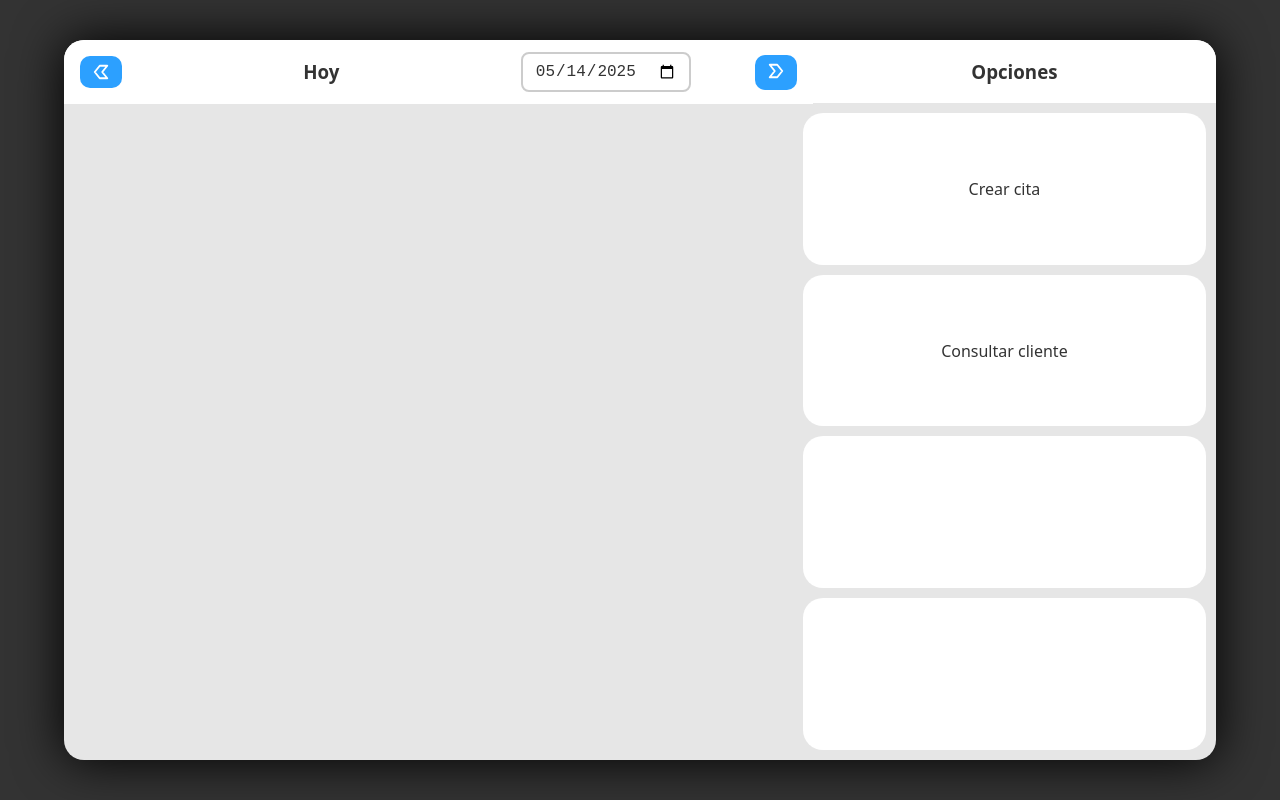
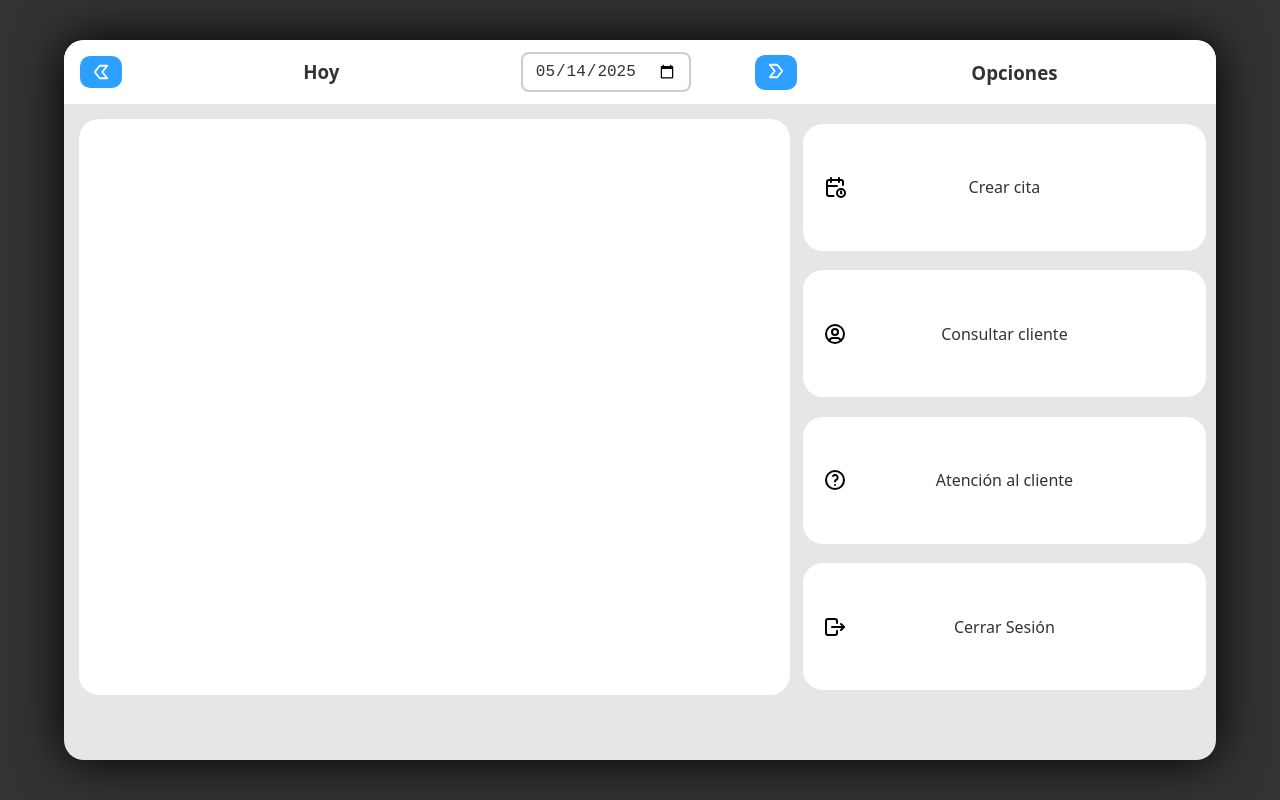
Before and after one commit to DiegoR-06/app-gestion, a website: page frontend/index.html in a window 1280 px wide. Drawn offline with Linux system fonts and the light colour scheme.

Commit message:
frontend update styles

```diff
--- a/frontend/index.html
+++ b/frontend/index.html
@@ -47,16 +47,104 @@
                         </button>
                     </div>
                 </header>
+                <div class="citas"></div>
             </div>
             <div class="contenedor-opciones">
                 <header>
                     <h3>Opciones</h3>
                 </header>
                 <div class="opciones">
-                    <div class="op op1">Crear cita</div>
-                    <div class="op op2">Consultar cliente</div>
-                    <div class="op op3"></div>
-                    <div class="op op4"></div>
+                    <div class="op op1">
+                        <svg
+                            xmlns="http://www.w3.org/2000/svg"
+                            width="24"
+                            height="24"
+                            viewBox="0 0 24 24"
+                            fill="none"
+                            stroke="black"
+                            stroke-width="2"
+                            stroke-linecap="round"
+                            stroke-linejoin="round"
+                        >
+                            <path
+                                d="M10.5 21h-4.5a2 2 0 0 1 -2 -2v-12a2 2 0 0 1 2 -2h12a2 2 0 0 1 2 2v3"
+                            />
+                            <path d="M16 3v4" />
+                            <path d="M8 3v4" />
+                            <path d="M4 11h10" />
+                            <path
+                                d="M18 18m-4 0a4 4 0 1 0 8 0a4 4 0 1 0 -8 0"
+                            />
+                            <path d="M18 16.5v1.5l.5 .5" />
+                        </svg>
+                        <h4>Crear cita</h4>
+                    </div>
+                    <div class="op op2">
+                        <svg
+                            xmlns="http://www.w3.org/2000/svg"
+                            width="24"
+                            height="24"
+                            viewBox="0 0 24 24"
+                            fill="none"
+                            stroke="black"
+                            stroke-width="2"
+                            stroke-linecap="round"
+                            stroke-linejoin="round"
+                        >
+                            <path
+                                d="M12 12m-9 0a9 9 0 1 0 18 0a9 9 0 1 0 -18 0"
+                            />
+                            <path
+                                d="M12 10m-3 0a3 3 0 1 0 6 0a3 3 0 1 0 -6 0"
+                            />
+                            <path
+                                d="M6.168 18.849a4 4 0 0 1 3.832 -2.849h4a4 4 0 0 1 3.834 2.855"
+                            />
+                        </svg>
+                        <h4>Consultar cliente</h4>
+                    </div>
+                    <div class="op op3">
+                        <svg
+                            xmlns="http://www.w3.org/2000/svg"
+                            width="24"
+                            height="24"
+                            viewBox="0 0 24 24"
+                            fill="none"
+                            stroke="black"
+                            stroke-width="2"
+                            stroke-linecap="round"
+                            stroke-linejoin="round"
+                        >
+                            <path
+                                d="M12 12m-9 0a9 9 0 1 0 18 0a9 9 0 1 0 -18 0"
+                            />
+                            <path d="M12 17l0 .01" />
+                            <path
+                                d="M12 13.5a1.5 1.5 0 0 1 1 -1.5a2.6 2.6 0 1 0 -3 -4"
+                            />
+                        </svg>
+                        <h4>Atención al cliente</h4>
+                    </div>
+                    <div class="op op4">
+                        <svg
+                            xmlns="http://www.w3.org/2000/svg"
+                            width="24"
+                            height="24"
+                            viewBox="0 0 24 24"
+                            fill="none"
+                            stroke="black"
+                            stroke-width="2"
+                            stroke-linecap="round"
+                            stroke-linejoin="round"
+                        >
+                            <path
+                                d="M14 8v-2a2 2 0 0 0 -2 -2h-7a2 2 0 0 0 -2 2v12a2 2 0 0 0 2 2h7a2 2 0 0 0 2 -2v-2"
+                            />
+                            <path d="M9 12h12l-3 -3" />
+                            <path d="M18 15l3 -3" />
+                        </svg>
+                        <h4>Cerrar Sesión</h4>
+                    </div>
                 </div>
             </div>
         </main>
--- a/frontend/styles.css
+++ b/frontend/styles.css
@@ -90,8 +90,15 @@ input[type="date"] {
     border-radius: 0 20px 0 0;
     height: 4rem;
 }
-/*HEADER*/
-
+/* CITAS */
+.citas {
+    background-color: #fff;
+    height: 80%;
+    margin-top: 15px;
+    border-radius: 20px;
+    width: 95%;
+    margin-left: 2%;
+}
 /* OPCIONES */
 .opciones {
     display: flex;
@@ -99,18 +106,70 @@ input[type="date"] {
     justify-content: space-around;
     align-items: center;
     width: 100%;
-    height: 90%;
+    height: 80%;
     gap: 10px;
-    margin-top: 10px;
+    margin-top: 15px;
     margin-bottom: 10px;
+    cursor: pointer;
 }
 .op {
     display: flex;
     justify-content: center;
     align-items: center;
     width: 100%;
-    height: 25%;
+    height: 22%;
     border-radius: 20px;
     background-color: #fff;
     margin-right: 20px;
+    position: relative;
+    transition: all 0.3s ease;
 }
+.op:hover {
+    background-color: #ebebeb;
+    box-shadow: 0 0 20px #ccc;
+}
+.op svg {
+    position: absolute;
+    left: 20px;
+}
+.op h4 {
+    font-weight: 500;
+}
+
+/* LOGIN */
+.form-login {
+    display: flex;
+    flex-direction: column;
+    justify-content: center;
+    background-color: #fff;
+    border-radius: 20px;
+    padding: 20px;
+    width: 30%;
+    box-shadow: black 0px 0px 20px 0px;
+}
+.form-login label {
+    margin-bottom: 10px;
+    margin-top: 10px;
+    font-size: 1.2rem;
+}
+.form-login input {
+    padding: 0.5rem 0.75rem;
+    font-size: 1rem;
+    border: 2px solid #ccc;
+    border-radius: 8px;
+    background-color: #fff;
+    color: #333;
+}
+.input-password {
+    margin-bottom: 20px;
+}
+
+.form-login button {
+    background-color: #2ca0ff;
+    border: none;
+    cursor: pointer;
+    border-radius: 10px;
+    color: #fff;
+    padding: 0.5rem 1rem;
+    font-size: 1rem;
+}
```
Also changed, not shown: frontend/login.html (+6 -52 lines).
